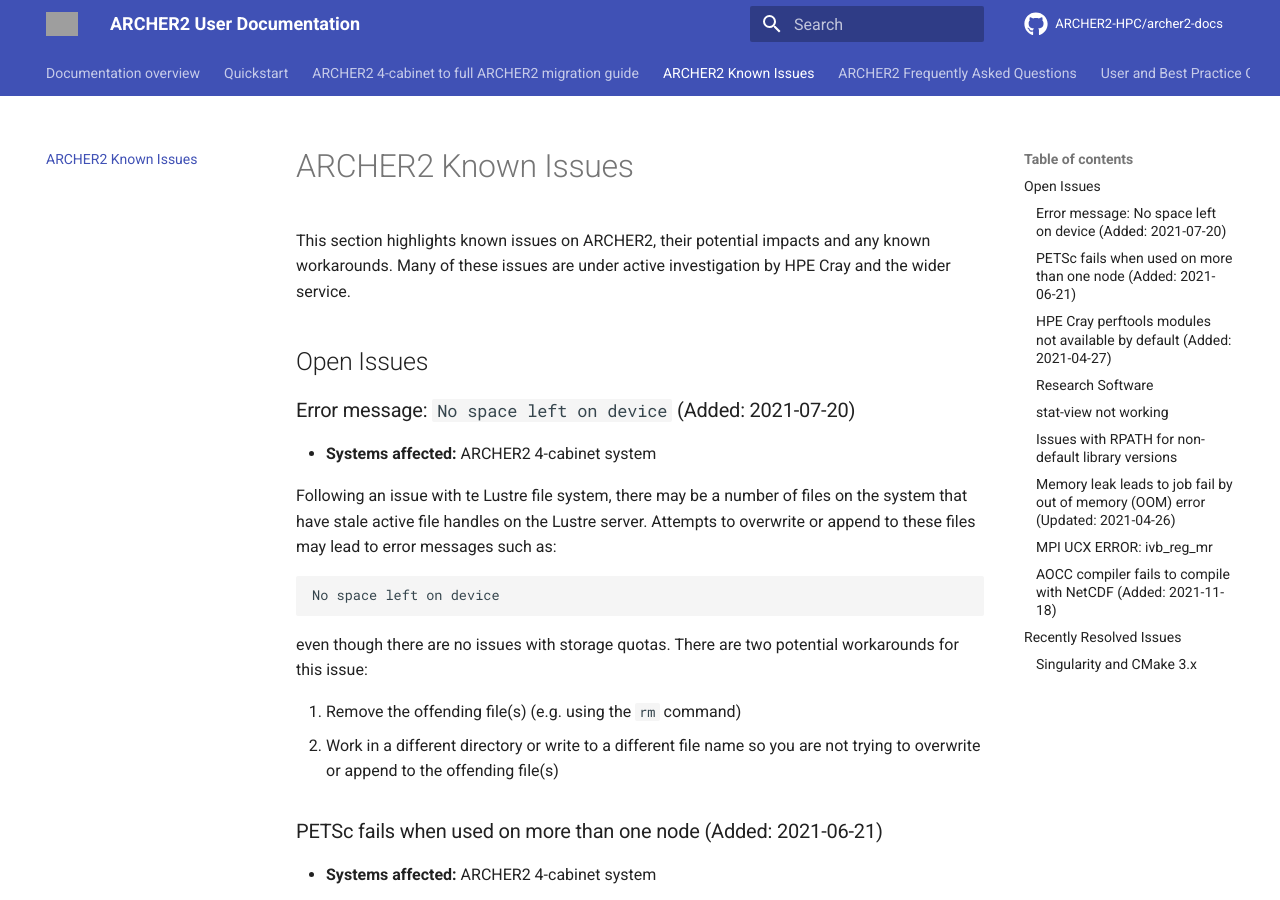
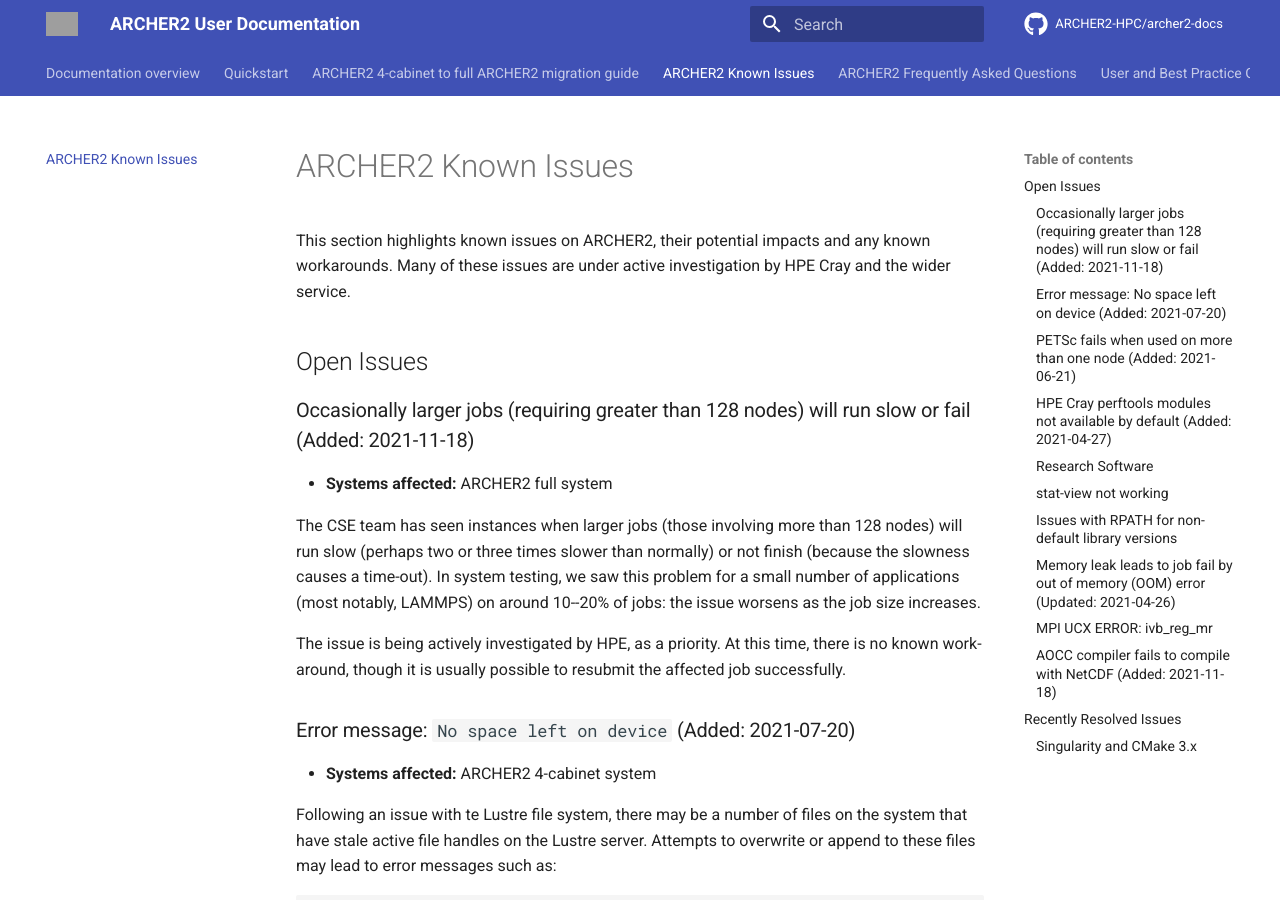
Before and after one commit to ARCHER2-HPC/archer2-docs, an MkDocs documentation site: the page built from docs/known-issues/index.md, in a window 1280 px wide and 900 px high. Built offline with MkDocs 1.6.1 and Material for MkDocs 9.7.7, drawn with Linux system fonts in a browser that asks for light colours; comment, search, counter and statistics services are not loaded; grey boxes are pictures that could not be loaded.

Commit message:
Added note of intermittent-job-slowdown issue

```diff
--- a/docs/known-issues/index.md
+++ b/docs/known-issues/index.md
@@ -6,6 +6,14 @@
 
 ## Open Issues
 
+
+### Occasionally larger jobs (requiring greater than 128 nodes) will run slow or fail (Added: 2021-11-18)
+
+- **Systems affected:** ARCHER2 full system
+
+The CSE team has seen instances when larger jobs (those involving more than 128 nodes) will run slow (perhaps two or three times slower than normally) or not finish (because the slowness causes a time-out). In system testing, we saw this problem for a small number of applications (most notably, LAMMPS) on around 10--20% of jobs: the issue worsens as the job size increases.
+
+The issue is being actively investigated by HPE, as a priority. At this time, there is no known work-around, though it is usually possible to resubmit the affected job successfully.
 
 ### Error message: `No space left on device` (Added: 2021-07-20)
 
```
